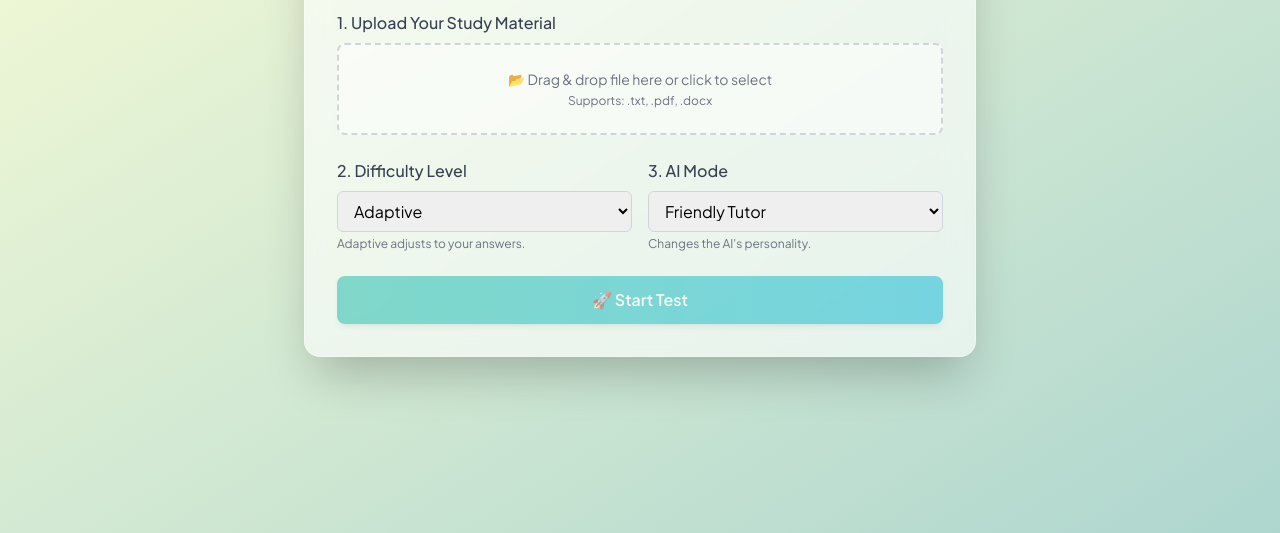
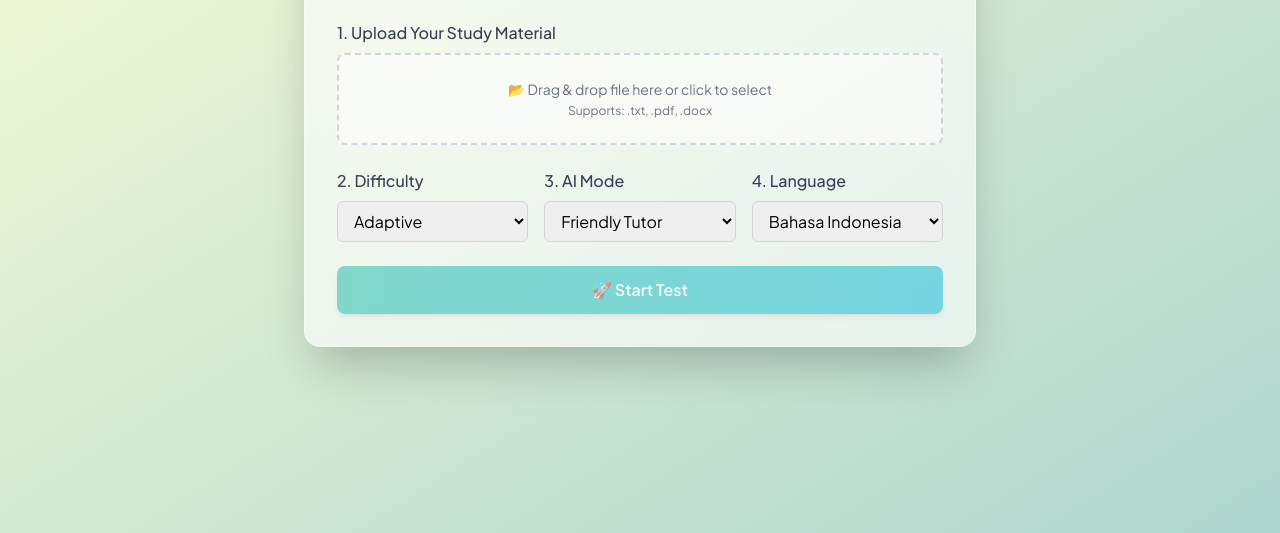
Before and after one commit to AnandaDly/Dedufy, a plain HTML site: page app.html in a window 1280 px wide. Shown: the part 267-800 px from the top of the page. Drawn offline with nearby package versions, Linux system fonts and the light colour scheme.

Commit message:
Update app.html

```diff
--- a/app.html
+++ b/app.html
@@ -139,12 +139,12 @@
             </div>
           </div>
 
-          <div class="grid md:grid-cols-2 gap-4 mt-6">
+          <div class="grid md:grid-cols-3 gap-4 mt-6">
             <div>
               <label
                 for="difficultySelect"
                 class="block text-gray-700 font-medium mb-2"
-                >2. Difficulty Level</label
+                >2. Difficulty</label
               >
               <select
                 id="difficultySelect"
@@ -155,9 +155,6 @@
                 <option value="hard">Hard</option>
                 <option value="adaptive" selected>Adaptive</option>
               </select>
-              <p class="text-xs text-gray-500 mt-1">
-                Adaptive adjusts to your answers.
-              </p>
             </div>
             <div>
               <label
@@ -173,9 +170,20 @@
                 <option value="friendly" selected>Friendly Tutor</option>
                 <option value="exam">Exam Simulator</option>
               </select>
-              <p class="text-xs text-gray-500 mt-1">
-                Changes the AI's personality.
-              </p>
+            </div>
+            <div>
+              <label
+                for="languageSelect"
+                class="block text-gray-700 font-medium mb-2"
+                >4. Language</label
+              >
+              <select
+                id="languageSelect"
+                class="w-full border border-gray-300 rounded-md px-3 py-2 focus:outline-none focus:ring-2 focus:ring-teal-400"
+              >
+                <option value="indonesian" selected>Bahasa Indonesia</option>
+                <option value="english">English</option>
+              </select>
             </div>
           </div>
 
```
